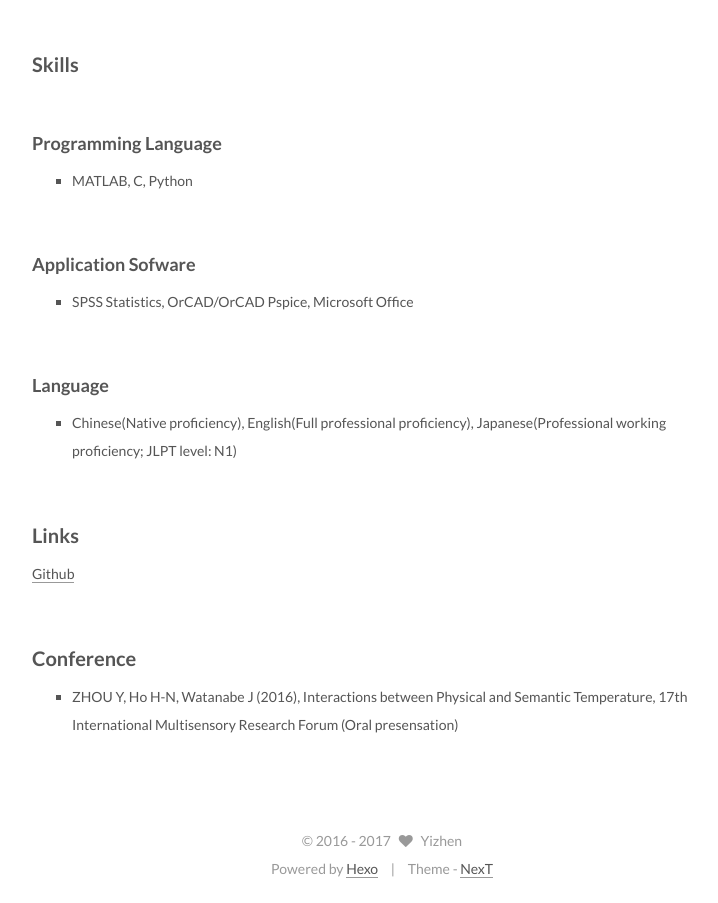
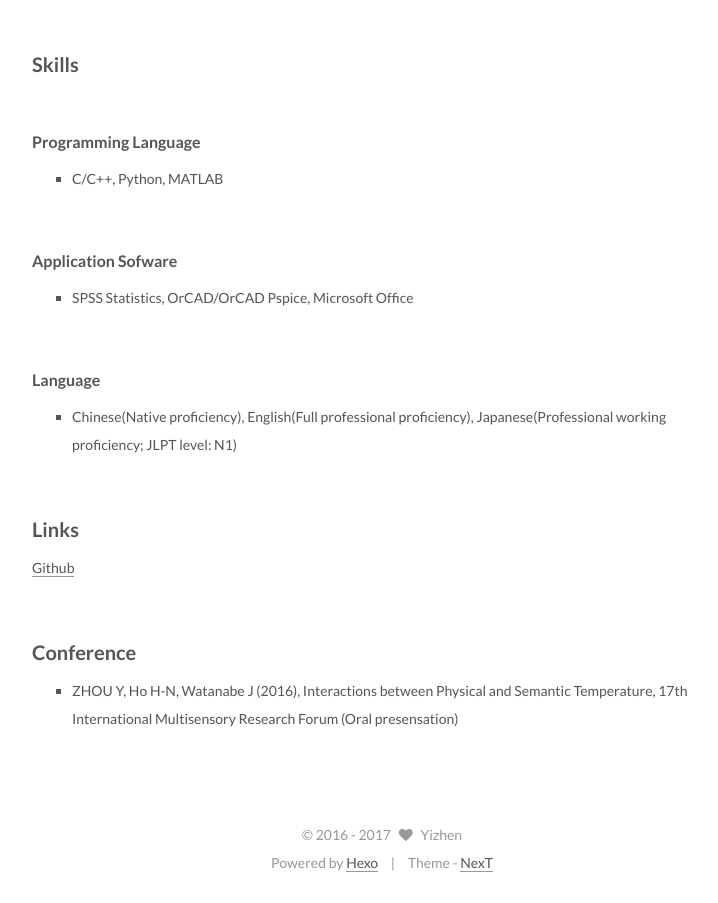
Before and after one commit to gogozz/gogozz.github.io, a plain HTML site: page resume/index.html in a window 1280 px wide. Shown: the part 783-1686 px from the top of the page, without its empty margins (258-976 px from the left). Drawn offline with nearby package versions, Linux system fonts and the light colour scheme; some packages are replaced by stand-ins of ours.

Commit message:
Site updated: 2017-03-24 16:22:37

```diff
--- a/css/main.css
+++ b/css/main.css
@@ -961,7 +961,7 @@ body {
   width: 4px;
   height: 4px;
   border-radius: 50%;
-  background: #9447ff;
+  background: #46bbbf;
 }
 .sidebar-nav {
   margin: 0 0 20px;
--- a/resume/index.html
+++ b/resume/index.html
@@ -53,7 +53,7 @@ M.S in Information Processing, Tokyo Institu">
 <meta property="og:description" content="Yizhen ZHOU(zhou.y.af@m.titech.ac.jp)Basic Information
 Ph.D student (1st year) in Information and Communications Engineering, Tokyo Institute of Technology
 M.S in Information Processing, Tokyo Institu">
-<meta property="og:updated_time" content="2017-01-20T10:54:58.812Z">
+<meta property="og:updated_time" content="2017-03-24T07:20:58.605Z">
 <meta name="twitter:card" content="summary">
 <meta name="twitter:title" content="Resume">
 <meta name="twitter:description" content="Yizhen ZHOU(zhou.y.af@m.titech.ac.jp)Basic Information
@@ -206,13 +206,13 @@ M.S in Information Processing, Tokyo Institu">
 <h2 id="Research-Interests"><a href="#Research-Interests" class="headerlink" title="Research Interests"></a>Research Interests</h2><ul>
 <li>Haptics, Human-computer interaction</li>
 </ul>
-<h2 id="Skills"><a href="#Skills" class="headerlink" title="Skills"></a>Skills</h2><h3 id="Programming-Language"><a href="#Programming-Language" class="headerlink" title="Programming Language"></a>Programming Language</h3><ul>
-<li>MATLAB, C, Python</li>
+<h2 id="Skills"><a href="#Skills" class="headerlink" title="Skills"></a>Skills</h2><h4 id="Programming-Language"><a href="#Programming-Language" class="headerlink" title="Programming Language"></a>Programming Language</h4><ul>
+<li>C/C++, Python, MATLAB</li>
 </ul>
-<h3 id="Application-Sofware"><a href="#Application-Sofware" class="headerlink" title="Application Sofware"></a>Application Sofware</h3><ul>
+<h4 id="Application-Sofware"><a href="#Application-Sofware" class="headerlink" title="Application Sofware"></a>Application Sofware</h4><ul>
 <li>SPSS Statistics, OrCAD/OrCAD Pspice, Microsoft Office</li>
 </ul>
-<h3 id="Language"><a href="#Language" class="headerlink" title="Language"></a>Language</h3><ul>
+<h4 id="Language"><a href="#Language" class="headerlink" title="Language"></a>Language</h4><ul>
 <li>Chinese(Native proficiency), English(Full professional proficiency), Japanese(Professional working proficiency; JLPT level: N1)</li>
 </ul>
 <h2 id="Links"><a href="#Links" class="headerlink" title="Links"></a>Links</h2><p><a href="https://github.com/gogozz" target="_blank" rel="external">Github</a> </p>
```
